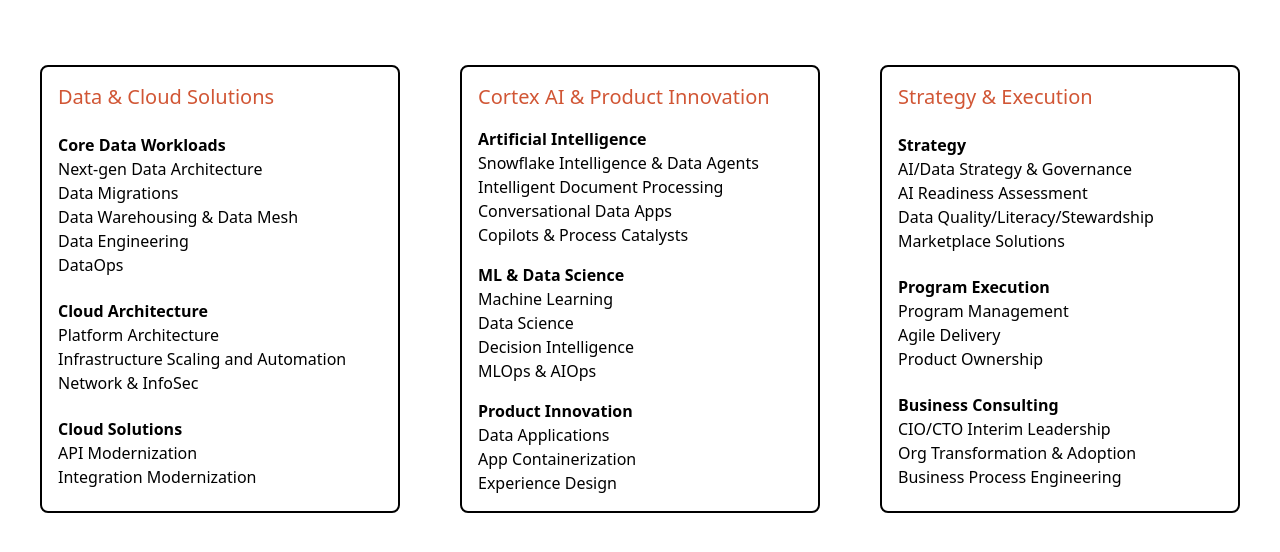
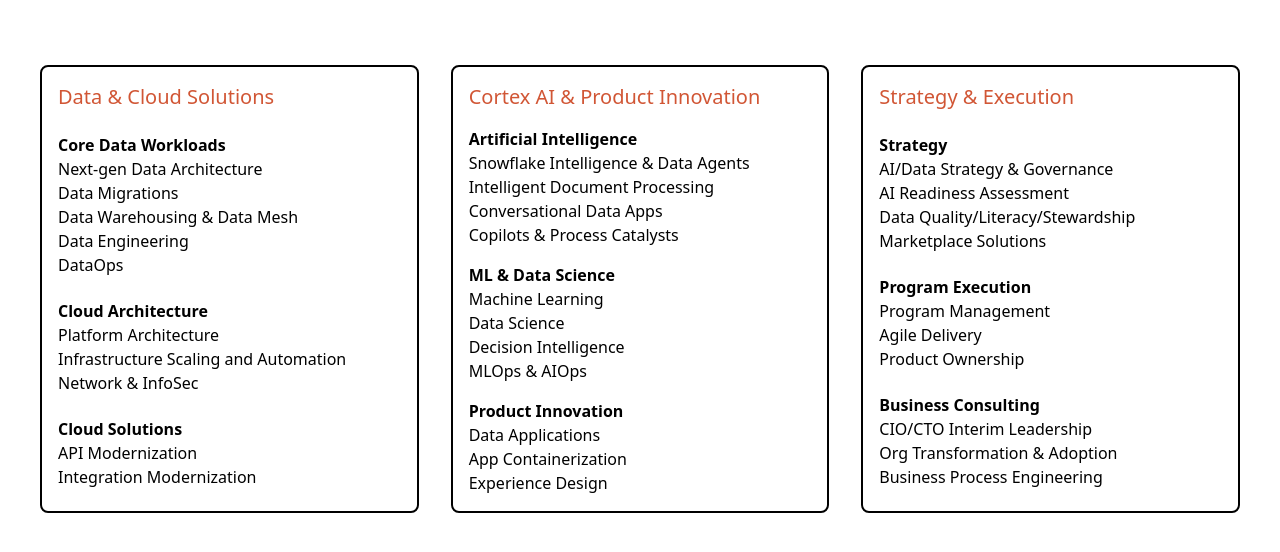
Before and after one commit to evolvconsulting/snowflake-cards, an Astro site: page / in a window 1280 px wide. Shown: the part 62-614 px from the top of the page. Built offline with nearby package versions, Linux system fonts and the light colour scheme; Astro itself is replaced by a stand-in of ours.

Commit message:
changed spacing

```diff
--- a/src/pages/index.astro
+++ b/src/pages/index.astro
@@ -6,7 +6,7 @@ import Layout from "../layouts/Layout.astro";
 
 <Layout>
 	<div
-		class="mt-8 grid grid-rows-3 grid-cols-1 gap-15 mx-10 lg:grid-rows-1 lg:grid-cols-3"
+		class="mt-8 grid grid-rows-3 grid-cols-1 gap-8 mx-10 lg:grid-rows-1 lg:grid-cols-3"
 	>
 		<div class="my-4 grid grid-cols-1 gap-y-4 border-2 rounded-lg p-4">
 			<h2 class="text-xl text-[#d15635]">Data & Cloud Solutions</h2>
```
